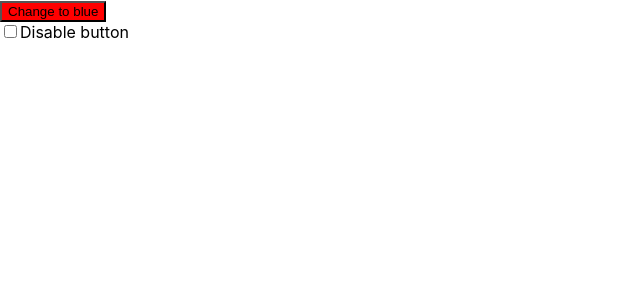
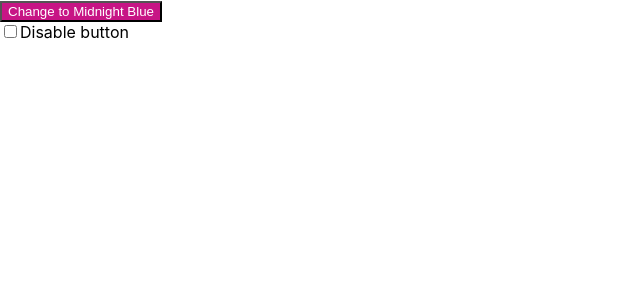
Before and after one commit to shahmir811/color_button, a React (Create React App) app: page / in a window 1280 px wide. Shown: the top 300 px of the page, without its empty margins (0-640 px from the left). Built offline with nearby package versions, Linux system fonts and the light colour scheme.

Commit message:
Update the tests with new colors, MediumVioletRed and MidnightBlue

```diff
--- a/src/App.js
+++ b/src/App.js
@@ -5,18 +5,18 @@ export function replaceCamelWithSpaces(colorName) {
 }
 
 function App() {
-	const [buttonColor, setButtonColor] = useState('red');
+	const [buttonColor, setButtonColor] = useState('MediumVioletRed');
 	const [disabled, setDisabled] = useState(false);
 
-	const newButtonColor = buttonColor === 'red' ? 'blue' : 'red';
+	const newButtonColor = buttonColor === 'MediumVioletRed' ? 'MidnightBlue' : 'MediumVioletRed';
 
 	return (
 		<div>
 			<button
-				style={{ backgroundColor: disabled ? 'gray' : buttonColor }}
+				style={{ backgroundColor: disabled ? 'gray' : buttonColor, color: 'white' }}
 				onClick={() => setButtonColor(newButtonColor)}
 				disabled={disabled}>
-				Change to {newButtonColor}
+				Change to {replaceCamelWithSpaces(newButtonColor)}
 			</button>
 			<br />
 			<input
```
Also changed, not shown: 1 other file (tests, documents, lock files or other folders).
